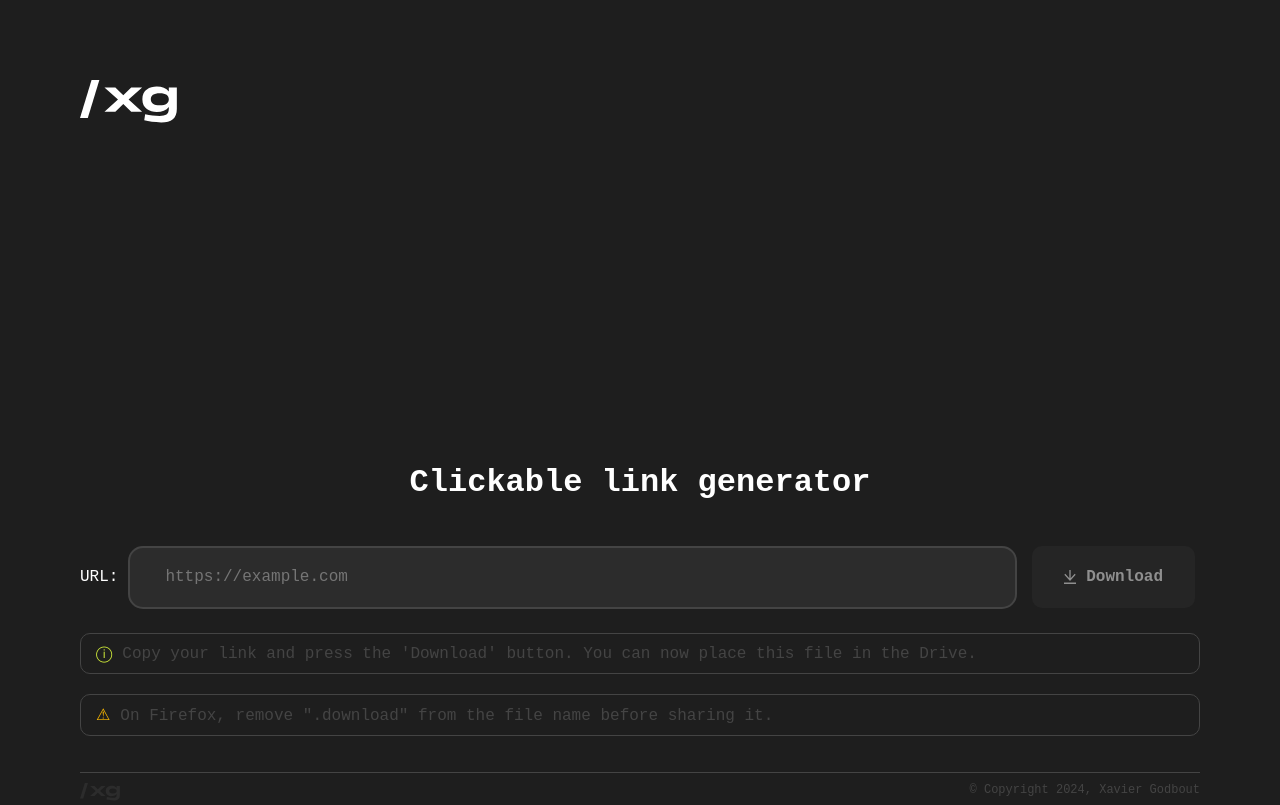
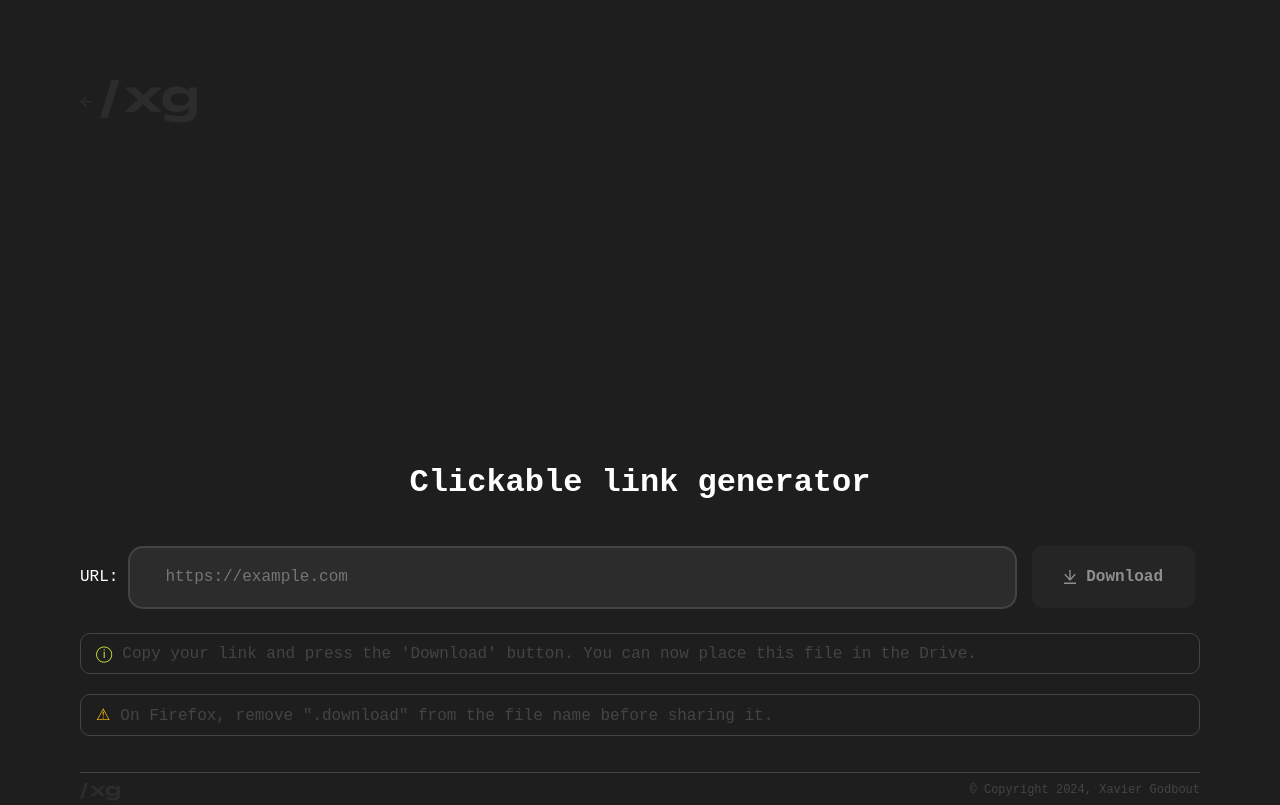
Before and after one commit to xaviergodbout/url2file, a plain HTML site: page index.html in a window 1280 px wide. Drawn offline with Linux system fonts and the light colour scheme; a web font is replaced by a local one.

Commit message:
Update index.html

```diff
--- a/index.html
+++ b/index.html
@@ -37,6 +37,11 @@
         }
 
         .logo svg {
+            fill: #2C2C2C;
+            transition: all .3s ease-in-out;
+        }
+
+        .logo:hover svg {
             fill: #fff;
         }
 
@@ -189,11 +194,10 @@
 <body>
     <div class="content">
         <header>
-            <a class="logo" href=""><svg width="97" height="43" viewBox="0 0 97 43" fill="none" xmlns="http://www.w3.org/2000/svg">
-                <path d="M88.8226 11.5891V7.4121H96.8345V28.9933C96.7928 38.4939 91.4932 42.3842 81.228 42.3842C74.5097 42.3842 68.7094 41.3605 64.2445 40.3367L65.1625 34.2759C70.1282 35.2588 74.7601 36.0368 79.5171 36.0368C85.7764 36.0368 88.8226 34.235 88.8226 28.8295V26.9867C86.3189 30.4266 81.9374 31.9827 76.8048 31.9827C69.5857 31.9827 62.3667 28.5428 62.3667 19.2879C62.3667 10.033 69.5857 6.59308 76.8048 6.59308C81.9374 6.59308 86.3189 8.14922 88.8226 11.5891ZM79.8092 25.3486C86.0268 25.3486 88.8226 23.1373 88.8226 19.2879C88.8226 15.4794 86.0268 13.2271 79.8092 13.2271C73.5917 13.2271 70.7959 15.4794 70.7959 19.2879C70.7959 23.1373 73.5917 25.3486 79.8092 25.3486Z"/>
-                <path d="M35.3597 31.737H24.4685L37.9886 19.5746L24.4685 7.41211H35.3597L43.2881 15.2337L51.2165 7.41211H62.1077L48.5876 19.5746L62.1077 31.737H51.2165L43.2881 23.9154L35.3597 31.737Z"/>
-                <path d="M11.5588 0H19.362L7.80324 37.8797H0L11.5588 0Z"/>
+            <a class="logo" href="https://x-g.ca"><svg width="117" height="43" viewBox="0 0 117 43" fill="none" xmlns="http://www.w3.org/2000/svg">
+                <path fill-rule="evenodd" clip-rule="evenodd" d="M31.5588 0H39.3621L27.8032 37.8796H20L31.5588 0ZM108.823 7.41211V11.5891C106.319 8.14923 101.938 6.59308 96.8047 6.59308C89.5857 6.59308 82.3667 10.033 82.3667 19.2879C82.3667 28.5428 89.5857 31.9827 96.8047 31.9827C101.938 31.9827 106.319 30.4266 108.823 26.9867V28.8295C108.823 34.235 105.776 36.0369 99.5171 36.0369C94.76 36.0369 90.1282 35.2588 85.1626 34.2759L84.2444 40.3367C88.7095 41.3605 94.5098 42.3842 101.228 42.3842C111.493 42.3842 116.793 38.4939 116.834 28.9933V7.41211H108.823ZM108.823 19.2879C108.823 23.1373 106.027 25.3486 99.8093 25.3486C93.5918 25.3486 90.7959 23.1373 90.7959 19.2879C90.7959 15.4794 93.5918 13.2271 99.8093 13.2271C106.027 13.2271 108.823 15.4794 108.823 19.2879ZM44.4685 31.737H55.3596L63.2881 23.9153L71.2166 31.737H82.1077L68.5876 19.5745L82.1077 7.41211H71.2166L63.2881 15.2338L55.3596 7.41211H44.4685L57.9885 19.5745L44.4685 31.737ZM7.29492 26.3707L2.8208 22.3233L11.0527 22.3234V20.99H2.82227L7.29492 16.9427L6.2522 16L0 21.6567L6.25293 27.3134L7.29492 26.3707Z"/>
                 </svg>
+
                 </a>
         </header>
         <div class="toolWrapper">
```
